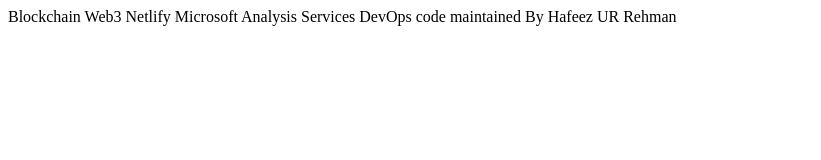
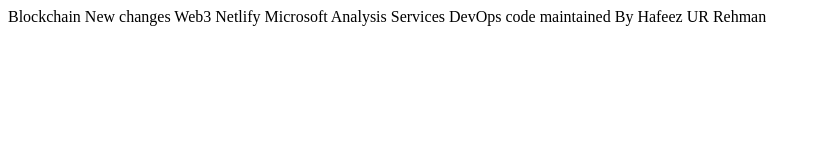
Before and after one commit to Hafeez444/WEB3, a plain HTML site: page index.html in a window 1280 px wide. Shown: the whole page, without its empty margins (0-821 px from the left). Drawn offline with Linux system fonts and the light colour scheme.

Commit message:
Commit 08 by Hafeez UR Rehman

```diff
--- a/index.html
+++ b/index.html
@@ -6,6 +6,6 @@
     <title>Document</title>
 </head>
 <body>
-    Blockchain Web3 Netlify Microsoft Analysis Services DevOps code maintained By Hafeez UR Rehman
+    Blockchain New changes Web3 Netlify Microsoft Analysis Services DevOps code maintained By Hafeez UR Rehman
 </body>
 </html>
```
